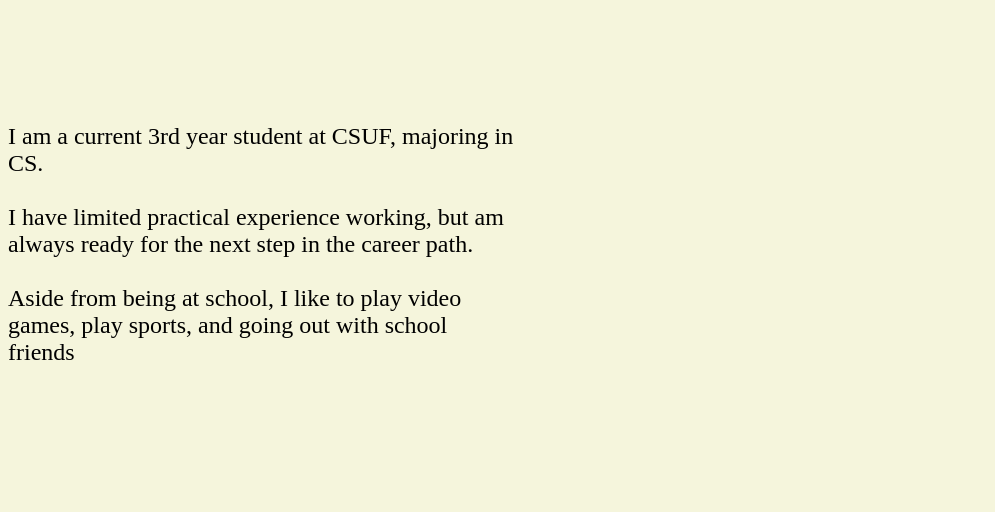
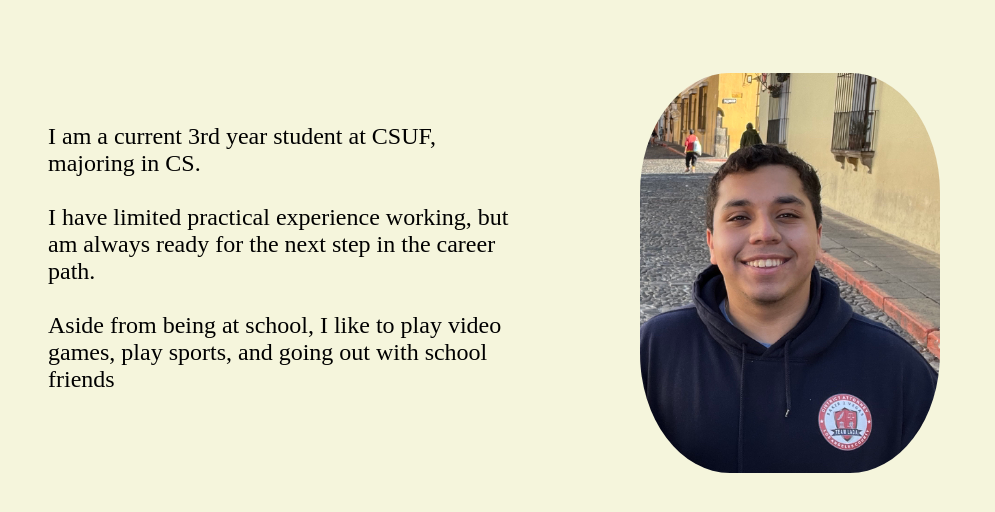
Before and after one commit to Mrivas0331/CPSC349_FinalProj, a plain HTML site: page index.html in a window 1280 px wide. Shown: the part 140-652 px from the top of the page, without its empty margins (0-995 px from the left). Drawn offline with Linux system fonts and the light colour scheme.

Commit message:
added an image, and centered it better

```diff
--- a/cssFinal.css
+++ b/cssFinal.css
@@ -10,4 +10,5 @@ body {
     padding-top: 10%;
     font-size: x-large;
     margin-right: 60%;
+    padding-left: 40px;
 }
--- a/index.html
+++ b/index.html
@@ -14,7 +14,14 @@
             next step in the career path.<br><br>Aside from
             being at school, I like to play video games,
             play sports, and going out with school friends</div>
-        <img src="">
+        <img src="./Static/IMG_8209.png"
+            style="width: 300px;
+            height: 400px;
+            margin-left: 50%;
+            transform: translateX(-20%);
+            transform: translateY(-80%);
+            border-radius: 30%;"
+            />
 
         <script src="jsFinal.js"></script>
     </body>
```
Also changed, not shown: Static/IMG_8209.png (added).
